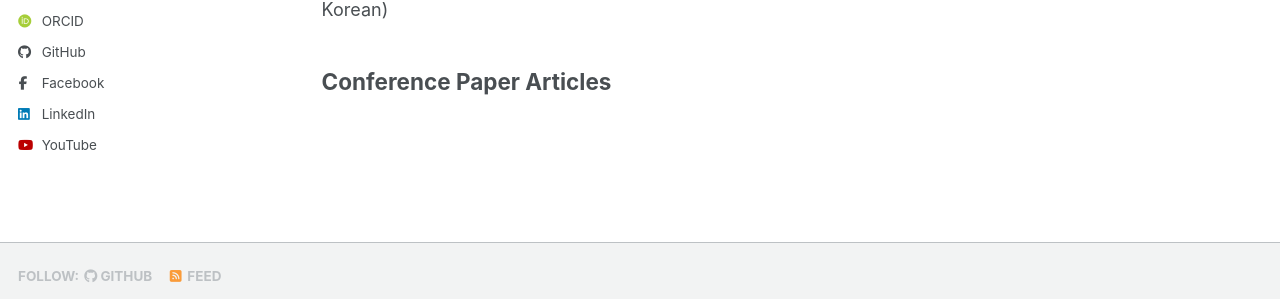
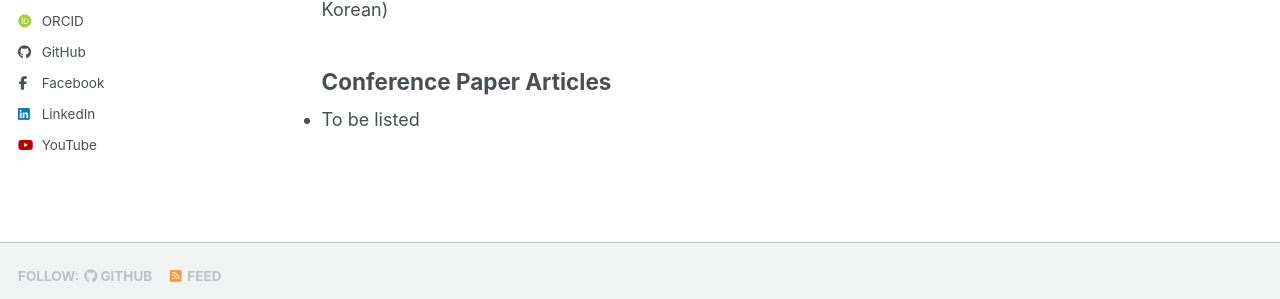
Before and after one commit to robofest/chung, a Jekyll site: the page built from _pages/publications.md, in a window 1280 px wide and 900 px high, scrolled down 1040 px. Shown: the part 547-846 px from the top of the window. Built offline with Jekyll 4.4.1, drawn with Linux system fonts in a browser that asks for light colours; some web fonts are replaced; a script bundle is joined from its source files by our own code; library files that are not in the unit come from our copies.

Commit message:
Update publications.md

```diff
--- a/_pages/publications.md
+++ b/_pages/publications.md
@@ -27,3 +27,4 @@ author_profile: true
 * Chan J. Chung et al., "Software Development System (SDS) for TDX-1," The ETRI Journal, Vol. 8, No. 2, Jul. 1986, pp. 135-151 (in Korean)
 * Chan J. Chung and Y.S. Chun, "TDX-1 Software Structure," Daedog Science Town Journal, Mar. 1985 (in Korean)
 ## Conference Paper Articles
+* To be listed
```
